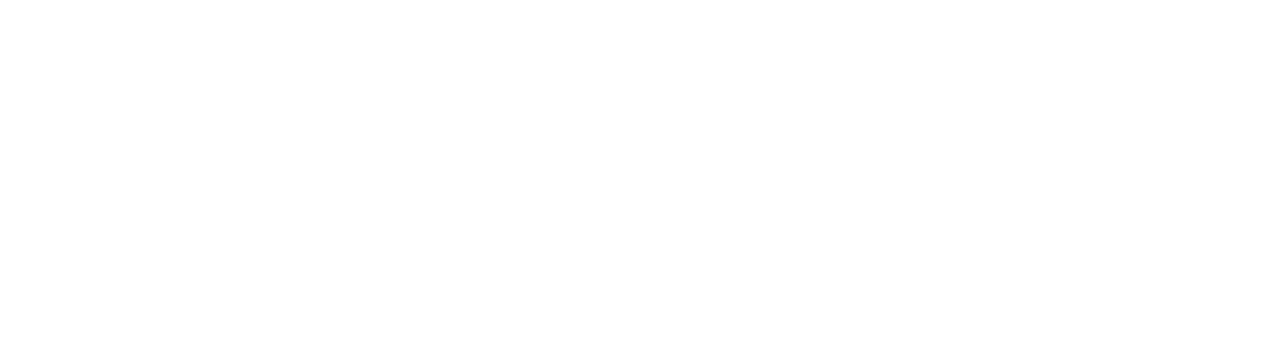
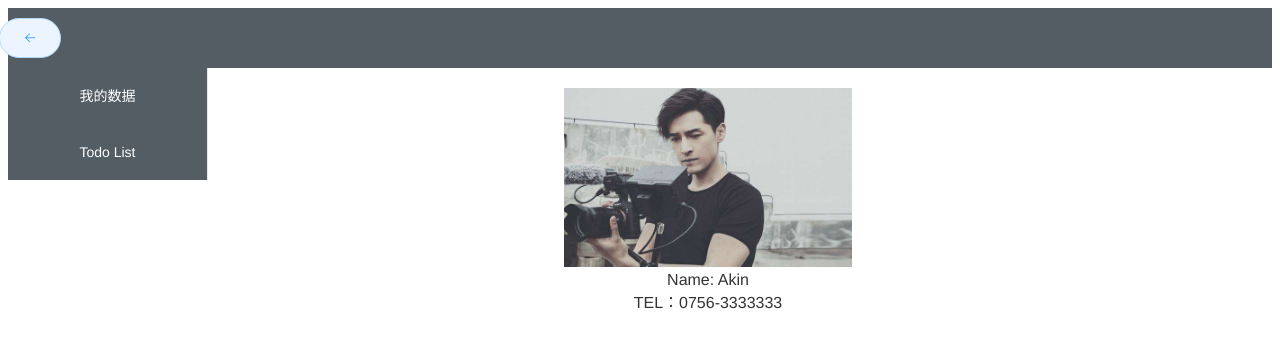
Before and after one commit to ahn-gan/vue-todo-list, a Vue app: page /#/my-profile in a window 1280 px wide. Shown: the top 348 px of the page. Built offline with nearby package versions, Linux system fonts and the light colour scheme.

Commit message:
feat: add the MyProfile page.

```diff
--- a/src/pages/Home.vue
+++ b/src/pages/Home.vue
@@ -2,14 +2,22 @@
   <el-container>
     <el-header>
       <el-col :span="4" class="left-align">
-        <el-button class="el-icon-back" round @click="handleRoute"></el-button>
+        <el-button class="el-icon-back" type="primary" plain round @click="handleRoute"></el-button>
       </el-col>
       <el-col :span="16">&nbsp;</el-col>
       <el-col :span="4">{{userName}}</el-col>
     </el-header>
     <el-container>
-      <el-aside width="200px">Aside</el-aside>
-      <el-main>Main</el-main>
+      <el-aside width="200px">
+        <el-menu :default-active="activeIndex" class="el-menu-demo" mode="vertical" background-color="#545c64"
+                 text-color="#fff" active-text-color="#ffd04b" :router="true">
+          <el-menu-item index="my-profile">我的数据</el-menu-item>
+          <el-menu-item index="todo-list">Todo List</el-menu-item>
+        </el-menu>
+      </el-aside>
+      <el-main>
+        <router-view/>
+      </el-main>
     </el-container>
   </el-container>
 </template>
@@ -19,7 +27,8 @@
     name: "Home",
     data() {
       return {
-        userName: ''
+        userName: '',
+        activeIndex: ''
       }
     },
     methods: {
@@ -29,7 +38,7 @@
           cancelButtonText: '取消',
           type: 'warning'
         }).then(() => {
-          this.$router.push('/main');
+          this.$router.push('/');
         }).catch(() => {
           console.log('cancel');
         });
@@ -43,27 +52,23 @@
 
 <style scoped>
   .el-header {
-    /*background-color: #B3C0D1;*/
-    color: #333;
+    background-color: #545c64;
+    color: #ffffff;
     text-align: center;
     line-height: 60px;
-    /*width: 100%;*/
     height: 150px;
   }
 
   .el-aside {
-    background-color: #D3DCE6;
     color: #333;
     text-align: center;
     line-height: 200px;
-    height: 800px;
   }
 
   .el-main {
-    background-color: #E9EEF3;
     color: #333;
     text-align: center;
-    line-height: 160px;
+
   }
 
   body > .el-container {
--- /dev/null
+++ b/src/pages/MyProfile.vue
@@ -0,0 +1,32 @@
+<template>
+  <el-row>
+    <el-col :span="6">&nbsp;</el-col>
+    <el-col :span="18">
+      <el-row>
+        <el-col :span="2">&nbsp;</el-col>
+        <el-col :span="10">
+          <img src="../assets/timg.jpg" width="90%" />
+        </el-col>
+      </el-row>
+      <el-row>
+        <el-col :span="2">&nbsp;</el-col>
+        <el-col :span="10">Name: Akin</el-col>
+      </el-row>
+      <el-row>
+        <el-col :span="2">&nbsp;</el-col>
+        <el-col :span="10">TEL：0756-3333333</el-col>
+      </el-row>
+    </el-col>
+
+  </el-row>
+</template>
+
+<script>
+  export default {
+    name: "MyProfile"
+  }
+</script>
+
+<style scoped>
+
+</style>
--- a/src/router/index.js
+++ b/src/router/index.js
@@ -3,6 +3,7 @@
 import TodoList from '../pages/TodoList'
 import Main from '../pages/Main'
 import Home from '../pages/Home'
+import MyProfile from '../pages/MyProfile'
 
 Vue.use(Router)
 
@@ -10,18 +11,25 @@
   routes: [
     {
       path: '/',
-      name: 'TodoList',
-      component: TodoList
-    },
-    {
-      path: '/main',
       name: 'Main',
       component: Main
     },
     {
       path: '/home',
       name: 'Home',
-      component: Home
+      component: Home,
+      children: [
+        {
+          path: '/todo-list',
+          name: 'TodoList',
+          component: TodoList
+        },
+        {
+          path: '/my-profile',
+          name: 'MyProfile',
+          component: MyProfile
+        }
+      ]
     }
   ]
 })
```
Also changed, not shown: src/assets/timg.jpg (added).
